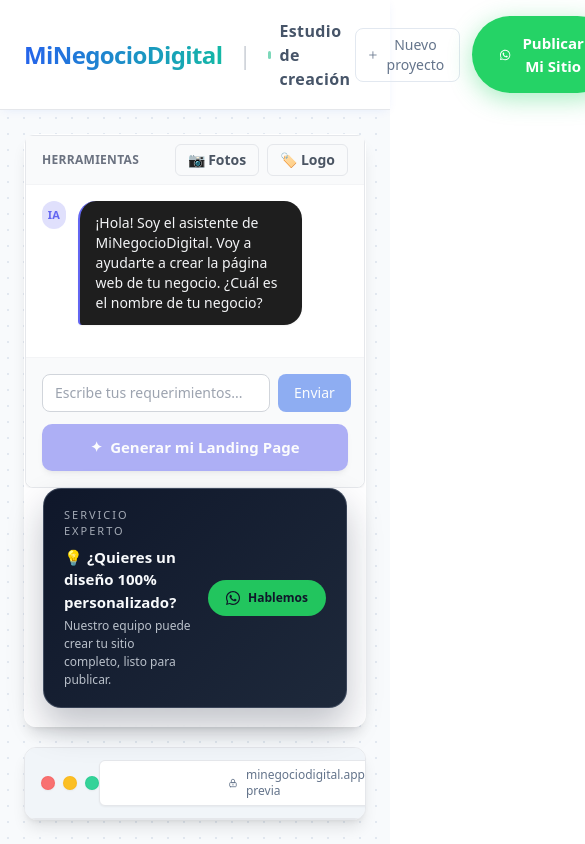
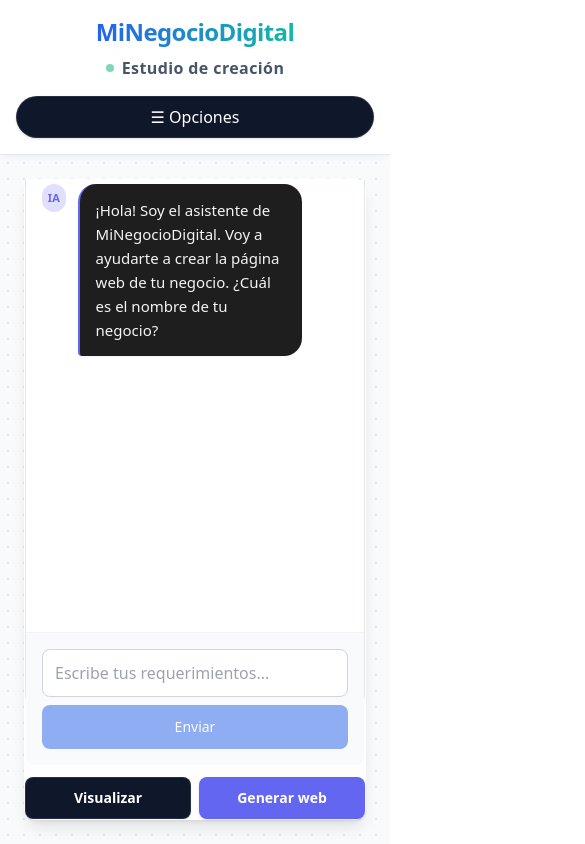
Before and after one commit to jnavarretej22/landingai, a Next.js app: page /builder in a window 390 px wide. Both pictures are taken after a click on the button "Dejar que la IA decida →". Shown: the top 844 px of the page, 585 px wide, since content can reach past the window. Built offline with nearby package versions, Linux system fonts and the light colour scheme.

Commit message:
enhance mobile chat controls

```diff
--- a/app/builder/page.tsx
+++ b/app/builder/page.tsx
@@ -22,6 +22,8 @@
   const [isGenerating,      setIsGenerating]      = useState(false);
   const [chatKey,           setChatKey]           = useState(0);
   const [selectedTemplate,  setSelectedTemplate]  = useState<TemplateStyle | 'ai' | null>(null);
+  const [showPreviewMobile, setShowPreviewMobile] = useState(false);
+  const [toolbarOpen,       setToolbarOpen]       = useState(false);
   // Track uploaded image URLs for server-side cleanup
   const [uploadedUrls,      setUploadedUrls]      = useState<string[]>([]);
 
@@ -123,45 +125,55 @@
     : 'Seleccionar plantilla';
 
   return (
+    <>
     <div className="flex flex-col h-screen bg-slate-50 text-slate-900 font-sans">
-      <header className="bg-white border-b border-gray-200 px-6 py-4 flex items-center justify-between shadow-[0_2px_10px_-3px_rgba(6,81,237,0.1)] shrink-0 z-10">
-        <div className="flex items-center space-x-4">
+      <header className="bg-white border-b border-gray-200 px-4 sm:px-6 py-4 flex flex-col gap-4 md:flex-row md:items-center md:justify-between shadow-[0_2px_10px_-3px_rgba(6,81,237,0.1)] shrink-0 z-10">
+        <div className="flex flex-wrap items-center justify-center md:justify-start gap-2">
           <Link
             href="/"
             className="text-2xl font-black tracking-tight bg-clip-text text-transparent bg-gradient-to-r from-blue-600 to-teal-500 hover:opacity-80 transition-opacity"
           >
             MiNegocioDigital
           </Link>
-          <span className="text-gray-300 font-light text-2xl">|</span>
-          <h2 className="text-slate-600 font-semibold tracking-wide flex items-center gap-2">
+          <span className="text-gray-300 font-light text-2xl hidden sm:inline">|</span>
+          <h2 className="text-slate-600 font-semibold tracking-wide flex items-center gap-2 text-base sm:text-lg">
             <span className="w-2 h-2 rounded-full bg-emerald-500 inline-block animate-pulse" />
             Estudio de creación
           </h2>
         </div>
 
-        <div className="flex items-center gap-3">
+        <div className="hidden md:flex w-full md:w-auto flex-wrap gap-2 justify-center md:justify-end">
             <button
               onClick={handleNewProject}
-            className="flex items-center gap-1.5 text-sm text-slate-500 hover:text-slate-800 border border-slate-200 hover:border-slate-400 px-3 py-1.5 rounded-lg transition-colors font-medium"
+              className="flex items-center gap-1.5 text-sm text-slate-500 hover:text-slate-800 border border-slate-200 hover:border-slate-400 px-3 py-1.5 rounded-lg transition-colors font-medium w-full md:w-auto justify-center"
             >
               <svg className="w-4 h-4" fill="none" stroke="currentColor" viewBox="0 0 24 24">
               <path strokeLinecap="round" strokeLinejoin="round" strokeWidth={2} d="M12 4v16m8-8H4" />
             </svg>
             Nuevo proyecto
           </button>
+          <div className="w-full md:w-auto flex justify-center">
             <DownloadButton
               html={html}
               uploadedUrls={uploadedUrls}
               onCleaned={() => setUploadedUrls([])}
             />
           </div>
+          </div>
+        <button
+          type="button"
+          className="md:hidden bg-slate-900 text-white px-4 py-2 rounded-full shadow border border-white/10"
+          onClick={() => setToolbarOpen(true)}
+        >
+          ☰ Opciones
+        </button>
       </header>
 
       <main className="flex-1 overflow-hidden p-6 relative">
         <div className="absolute inset-0 bg-[#f8fafc] bg-[radial-gradient(#e2e8f0_1px,transparent_1px)] [background-size:16px_16px] pointer-events-none" />
         <div className="flex flex-col lg:flex-row h-full gap-5 relative z-10">
           {/* Left Panel: Chat */}
-          <div className="w-full lg:flex-[0.42] min-w-[320px] flex flex-col h-full shadow-lg rounded-xl bg-white/80 backdrop-blur-sm border border-white/60">
+          <div className="flex-1 w-full lg:flex-[0.42] min-w-[300px] flex flex-col h-full shadow-lg rounded-xl bg-white/80 backdrop-blur-sm border border-white/60">
             <div className="flex-1 min-h-0 overflow-hidden">
               <Chat
                 key={chatKey}
@@ -172,7 +184,7 @@
                 onTemplateChange={() => setSelectedTemplate(null)}
               />
             </div>
-            <div className="pro-card">
+          <div className="pro-card desktop-only">
               <div className="pro-card-copy">
                 <p className="pro-card-eyebrow">Servicio experto</p>
                 <p className="pro-card-title">💡 ¿Quieres un diseño 100% personalizado?</p>
@@ -183,10 +195,26 @@
                 Hablemos
               </a>
             </div>
+            <div className="lg:hidden mt-3 grid grid-cols-2 gap-2">
+              <button
+                type="button"
+                className="inline-flex items-center justify-center w-full text-sm font-semibold text-white bg-slate-900 px-4 py-2.5 rounded-lg border border-white/10 shadow-sm"
+                onClick={() => setShowPreviewMobile(true)}
+              >
+                Visualizar
+              </button>
+              <button
+                type="button"
+                className="inline-flex items-center justify-center w-full text-sm font-semibold text-white bg-[#6366F1] px-4 py-2.5 rounded-lg shadow disabled:opacity-50"
+                onClick={() => window.dispatchEvent(new Event('requestChatGenerate'))}
+              >
+                Generar web
+              </button>
+            </div>
           </div>
 
           {/* Right Panel: Preview */}
-          <div className="w-full lg:flex-[0.58] flex flex-col h-full bg-white rounded-xl shadow-lg border border-gray-200 overflow-hidden">
+          <div className="hidden w-full lg:flex-[0.58] lg:flex flex-col h-full bg-white rounded-xl shadow-lg border border-gray-200 overflow-hidden">
             <div className="bg-slate-100 border-b border-gray-200 px-4 py-3 flex items-center shrink-0">
               <div className="flex space-x-2">
                 <div className="w-3.5 h-3.5 rounded-full bg-red-400 shadow-sm border border-red-500/20" />
@@ -206,7 +234,119 @@
             </div>
           </div>
         </div>
+        {showPreviewMobile && (
+          <div className="fixed inset-0 z-50 bg-black/70 lg:hidden flex items-center justify-center px-4 py-6">
+            <div className="relative w-full max-w-3xl h-[90vh] bg-white rounded-2xl shadow-2xl border border-gray-200 flex flex-col">
+              <div className="flex items-center justify-between px-4 py-3 border-b border-gray-200">
+                <p className="text-sm font-semibold text-slate-700">Vista previa de tu landing</p>
+                <button
+                  type="button"
+                  onClick={() => setShowPreviewMobile(false)}
+                  className="text-sm font-semibold text-slate-500 hover:text-slate-800"
+                >
+                  Cerrar ✕
+                </button>
+              </div>
+              <div className="flex-1 overflow-hidden bg-white">
+                <PreviewFrame html={html} isGenerating={isGenerating} />
+              </div>
+            </div>
+          </div>
+        )}
+        {toolbarOpen && (
+          <>
+            <div className="fixed inset-0 bg-black/50 z-40 lg:hidden" onClick={() => setToolbarOpen(false)} />
+            <div className="mobile-toolbar-sheet fixed inset-x-0 top-0 z-50 lg:hidden">
+              <div className="w-12 h-1.5 bg-white/30 rounded-full mx-auto mb-5" />
+              <div className="flex flex-col gap-3">
+                <button
+                  onClick={() => { handleNewProject(); setToolbarOpen(false); }}
+                  className="w-full bg-white text-slate-900 font-semibold text-base px-4 py-3 rounded-xl"
+                >
+                  Nuevo proyecto
+                </button>
+                <div className="mobile-toolbar-download w-full">
+                  <DownloadButton
+                    html={html}
+                    uploadedUrls={uploadedUrls}
+                    onCleaned={() => setUploadedUrls([])}
+                  />
+                </div>
+                <button
+                  onClick={() => {
+                    if (typeof window !== 'undefined') window.dispatchEvent(new Event('openChatPhotos'));
+                    setToolbarOpen(false);
+                  }}
+                  className="w-full bg-white/10 border border-white/20 text-white font-semibold text-base px-4 py-3 rounded-xl"
+                >
+                  📷 Fotos
+                </button>
+                <button
+                  onClick={() => {
+                    if (typeof window !== 'undefined') window.dispatchEvent(new Event('openChatLogo'));
+                    setToolbarOpen(false);
+                  }}
+                  className="w-full bg-white/10 border border-white/20 text-white font-semibold text-base px-4 py-3 rounded-xl"
+                >
+                  🏷️ Logo
+                </button>
+                <a
+                  href={WS_URL}
+                  target="_blank"
+                  rel="noopener"
+                  className="w-full inline-flex items-center justify-center gap-2 bg-[#25D366] text-slate-900 font-semibold text-base px-4 py-3 rounded-xl"
+                >
+                  <WhatsAppIcon size={16} /> Nosotros diseñamos por ti
+                </a>
+                <button
+                  onClick={() => { setShowPreviewMobile(true); setToolbarOpen(false); }}
+                  className="w-full bg-indigo-500 text-white font-semibold text-base px-4 py-3 rounded-xl"
+                >
+                  Visualizar página
+                </button>
+                <button
+                  onClick={() => setToolbarOpen(false)}
+                  className="w-full text-white/70 text-sm mt-2"
+                >
+                  Cerrar
+                </button>
+              </div>
+            </div>
+          </>
+        )}
       </main>
     </div>
+    <style jsx global>{`
+      @media (max-width: 768px) {
+        .chat-messages { min-height: 55vh; }
+        .chat-bubble { padding: 14px 16px !important; }
+        .chat-bubble-text { font-size: 15px !important; line-height: 1.6 !important; }
+        .chat-input { font-size: 16px !important; height: 52px !important; }
+        .typing-dot { transform: scale(1.3); }
+        .mobile-toolbar-sheet {
+          background: #1a1a2e;
+          border-radius: 20px 20px 0 0;
+          padding: 24px 20px 28px;
+          box-shadow: 0 -8px 32px rgba(0,0,0,0.4);
+          transform: translateY(0);
+          transition: transform 0.35s cubic-bezier(0.4,0,0.2,1);
+        }
+        .desktop-only { display: none !important; }
+        .mobile-toolbar-download > div {
+          flex-direction: column;
+          width: 100%;
+          gap: 12px;
+        }
+        .mobile-toolbar-download .publish-btn,
+        .mobile-toolbar-download button:last-child {
+          width: 100%;
+          justify-content: center;
+          border-radius: 12px;
+          padding: 16px;
+          font-size: 16px;
+        }
+      }
+    `}</style>
+    </>
   );
 }
--- a/components/Chat.tsx
+++ b/components/Chat.tsx
@@ -1,6 +1,6 @@
 "use client";
 
-import React, { useState, useRef, useEffect } from 'react';
+import React, { useState, useRef, useEffect, useCallback } from 'react';
 import Image from 'next/image';
 import { Message } from '@/lib/types';
 import ImageUploader from './ImageUploader';
@@ -73,11 +73,39 @@
 const [showImageUploader, setShowImageUploader] = useState(false);
 const [showLogoUploader,  setShowLogoUploader]  = useState(false);
 
+const isLogoStepSatisfied = logoDecision === 'no' || (logoDecision === 'yes' && Boolean(logoImage));
+
+const handleManualGenerate = useCallback(() => {
+  if (!isLogoStepSatisfied) return;
+  const sanitized = messages.filter(m => m.content !== '');
+  onGenerate(sanitized, uploadedImages.map(i => i.base64), logoImage?.base64 || null);
+}, [isLogoStepSatisfied, messages, uploadedImages, logoImage, onGenerate]);
+
+  useEffect(() => {
+    const handleOpenPhotos = () => {
+      setShowImageUploader(true);
+      setShowLogoUploader(false);
+    };
+    const handleOpenLogo = () => {
+      setShowLogoUploader(true);
+      setShowImageUploader(false);
+    };
+    const handleRequestGenerate = () => {
+      handleManualGenerate();
+    };
+    window.addEventListener('openChatPhotos', handleOpenPhotos);
+    window.addEventListener('openChatLogo', handleOpenLogo);
+    window.addEventListener('requestChatGenerate', handleRequestGenerate);
+    return () => {
+      window.removeEventListener('openChatPhotos', handleOpenPhotos);
+      window.removeEventListener('openChatLogo', handleOpenLogo);
+      window.removeEventListener('requestChatGenerate', handleRequestGenerate);
+    };
+  }, [handleManualGenerate]);
+
   const messagesEndRef  = useRef<HTMLDivElement>(null);
   const latestMessages  = useRef<Message[]>(messages);
   const abortRef        = useRef<AbortController | null>(null);
-
-  const isLogoStepSatisfied = logoDecision === 'no' || (logoDecision === 'yes' && Boolean(logoImage));
 
   // Keep ref in sync for use inside stream callbacks
   useEffect(() => { latestMessages.current = messages; }, [messages]);
@@ -275,12 +303,6 @@
     setLogoImage(null);
   };
 
-  const handleManualGenerate = () => {
-    if (!isLogoStepSatisfied) return;
-    const sanitized = messages.filter(m => m.content !== '');
-    onGenerate(sanitized, uploadedImages.map(i => i.base64), logoImage?.base64 || null);
-  };
-
   return (
     <div className="flex flex-col h-full bg-white border border-gray-200 rounded-lg shadow-sm">
       <div className="flex items-center justify-between px-4 py-2 border-b border-gray-100 bg-gray-50">
@@ -360,7 +382,7 @@
       )}
 
       {/* Messages */}
-      <div className="flex-1 overflow-y-auto p-4 space-y-4">
+      <div className="chat-messages flex-1 overflow-y-auto p-4 space-y-4">
         {messages.map((m, i) => {
           const isLast         = i === messages.length - 1;
           const isStreaming     = isLast && m.role === 'assistant' && isLoading;
@@ -376,7 +398,7 @@
                   </div>
                 )}
                 <div
-                  className={`${
+                  className={`chat-bubble ${
                     isUser
                       ? 'bg-[#6366F1] text-white rounded-[18px_18px_4px_18px]'
                       : 'bg-[#1E1E1E] text-gray-100 border-l-2 border-[#6366F1] rounded-[18px_18px_18px_4px]'
@@ -387,13 +409,13 @@
                       {[0, 1, 2].map(j => (
                         <span
                           key={j}
-                          className="w-2 h-2 rounded-full bg-current animate-bounce"
+                          className="typing-dot w-2 h-2 rounded-full bg-current animate-bounce"
                           style={{ animationDelay: `${j * 0.15}s` }}
                         />
                       ))}
                     </div>
                   ) : (
-                    <p className="text-sm whitespace-pre-wrap">
+                    <p className="chat-bubble-text text-sm whitespace-pre-wrap">
                       {m.content}
                       {isStreaming && m.content !== '' && (
                         <span className="inline-block w-0.5 h-4 bg-gray-500 ml-0.5 animate-pulse align-middle" />
@@ -450,10 +472,10 @@
           </div>
         )}
 
-        <div className="flex space-x-2">
+        <div className="flex flex-col sm:flex-row gap-2">
           <input
             type="text"
-            className="flex-1 border border-gray-300 rounded-lg px-3 py-2 text-sm focus:outline-none focus:ring-2 focus:ring-blue-400"
+            className="chat-input flex-1 border border-gray-300 rounded-lg px-3 py-3 text-sm focus:outline-none focus:ring-2 focus:ring-blue-400"
             placeholder="Escribe tus requerimientos..."
             value={input}
             onChange={(e) => setInput(e.target.value)}
@@ -463,20 +485,22 @@
           <button
             onClick={handleSend}
             disabled={isLoading || !input.trim() || isGenerating}
-            className="bg-blue-600 hover:bg-blue-700 text-white px-4 py-2 rounded-lg font-medium transition-colors disabled:opacity-50 text-sm"
+            className="bg-blue-600 hover:bg-blue-700 text-white px-4 py-3 rounded-lg font-medium transition-colors disabled:opacity-50 text-sm"
           >
             Enviar
           </button>
         </div>
 
+        <div className="hidden lg:flex">
           <button
             onClick={handleManualGenerate}
             disabled={isGenerating || messages.length < 2 || isLoading || !isLogoStepSatisfied}
             className="w-full bg-[#6366F1] hover:bg-[#4F46E5] text-white font-semibold text-[15px] py-3 px-6 rounded-[10px] flex items-center justify-center gap-2 shadow-md transition disabled:opacity-50 disabled:cursor-not-allowed"
           >
             <span className="text-sm">✦</span>
-          {isGenerating ? 'Generando diseño...' : 'Generar mi Landing Page'}
+            {isGenerating ? 'Generando diseño...' : 'Generar mi web'}
           </button>
+        </div>
       </div>
     </div>
   );
```
Lines whose indentation alone changed are shown as unchanged.
